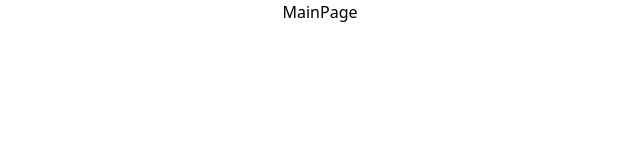
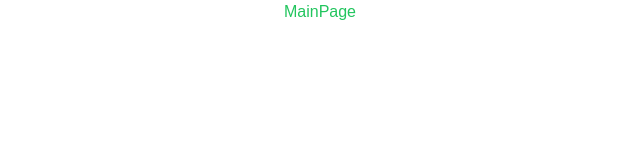
Before and after one commit to Urscent-FE/urscent, a React (Vite) app: page / in a window 1280 px wide. Shown: the top 160 px of the page, without its empty margins (320-960 px from the left). Built offline with nearby package versions, Linux system fonts and the light colour scheme.

Commit message:
set style system

```diff
--- a/src/index.css
+++ b/src/index.css
@@ -3,9 +3,92 @@
 @tailwind utilities;
 
 :root {
-  --brandcolor: 80, 84, 220; /* #5054dc */
+  --brandcolor: 141, 36, 224; /* #8D24E0 */
+  --back-ground-basic: 248, 248, 248; /* #F8F8F8 */
+  --back-ground-basic2: 242, 242, 242; /* #F2F2F2 */
+  --gray1: 235, 235, 235; /* #EBEBEB */
+  --gray2: 224, 224, 224; /* #E0E0E0 */
+  --gray3: 209, 209, 209; /* #D1D1D1 */
+  --dark-gray-basic: 56, 56, 56; /* #383838 */
+  --dark-gray1: 41, 41, 41; /* #292929 */
+  --dark-gray2: 21, 21, 21; /* #151515 */
+  --mid-gray1: 77, 77, 77; /* #4D4D4D */
+  --mid-gray2: 91, 91, 91; /* #5B5B5B */
+  --icon: 99, 99, 99; /* #636363 */
 }
 
 * {
+  font-family: 'Pretendard Variable', 'Noto Sans KR', sans-serif;
   box-sizing: border-box;
+  font-size: 16px;
+  -ms-overflow-style: none; /* IE and 엣지 */
+  scrollbar-width: none; /* 파이어폭스 */
 }
+
+*::-webkit-scrollbar {
+  display: none;
+}
+
+.receipt {
+  @apply font-light text-[0.625rem] leading-[1.6];
+}
+
+.hashtag {
+  @apply font-normal text-[0.6875rem] leading-[1.7];
+}
+
+.smaller_medium {
+  @apply font-medium text-[0.8125rem] leading-[1.1];
+}
+
+.smaller_regular {
+  @apply font-normal text-[0.8125rem] leading-[1.1];
+}
+
+.description_thin {
+  @apply font-light text-[0.75rem] leading-[1.6];
+}
+
+.discription_basic {
+  @apply font-normal text-[0.75rem] leading-[1.2];
+}
+
+.description_bold {
+  @apply font-bold text-[0.75rem] leading-[1.1];
+}
+
+.description_160 {
+  @apply font-normal text-[0.75rem] leading-[1.6];
+}
+
+.small_title_medium {
+  @apply font-medium text-sm leading-[1.1];
+}
+
+.small_title_regular {
+  @apply font-normal text-sm leading-[1.1];
+}
+
+.small_title_bold {
+  @apply font-bold text-sm leading-[1.1];
+}
+
+.title_bold {
+  @apply font-bold text-base leading-[1.1];
+}
+
+.title_basic {
+  @apply font-normal text-base leading-[1.1];
+}
+
+.big_title_basic {
+  @apply font-normal text-xl leading-[1.1];
+}
+
+.big_title_bold {
+  @apply font-bold text-xl leading-[1.1];
+}
+
+.graprh {
+  @apply font-medium text-[0.625rem] leading-[1.6];
+}
--- a/src/pages/MainPage.tsx
+++ b/src/pages/MainPage.tsx
@@ -1,5 +1,7 @@
-import React from 'react';
-
 export const MainPage = () => {
-  return <div>MainPage</div>;
+  return (
+    <div className="text-red-500 md:text-blue-500 lg:text-green-500">
+      MainPage
+    </div>
+  );
 };
--- a/tailwind.config.cjs
+++ b/tailwind.config.cjs
@@ -3,7 +3,47 @@
 module.exports = {
   content: ['./index.html', './src/**/*.{ts,tsx}'],
   theme: {
-    extend: {},
+    extend: {
+      colors: {
+        brand: {
+          DEFAULT: 'rgb(var(--brandcolor))',
+          20: 'var(--brandcolor), 0.2)',
+        },
+        background: {
+          basic: 'rgb(var(--back-ground-basic))',
+          basic2: 'rgb(var(--back-ground-basic2))',
+        },
+        gray: {
+          1: 'rgb(var(--gray1))',
+          2: 'rgb(var(--gray2))',
+          3: 'rgb(var(--gray3))',
+        },
+        darkgray: {
+          DEFAULT: 'rgb(var(--dark-gray-basic))',
+          1: 'rgb(var(--dark-gray1))',
+          2: 'rgb(var(--dark-gray2))',
+        },
+        midgray: {
+          1: 'rgb(var(--mid-gray1))',
+          2: 'rgb(var(--mid-gray2))',
+        },
+        icon: 'rgb(var(--icon))',
+      },
+      boxShadow: {
+        cards: '0px 0px 4px rgba(0, 0, 0, 0.2)',
+        chips: '0px 0px 2px rgba(0, 0, 0, 0.2)',
+      },
+    },
+    screens: {
+      sm: '370px',
+      // => @media (min-width: 576px) { ... }
+
+      md: '810px',
+      // => @media (min-width: 960px) { ... }
+
+      lg: '1200px',
+      // => @media (min-width: 1440px) { ... }
+    },
   },
   plugins: [],
 };
```
